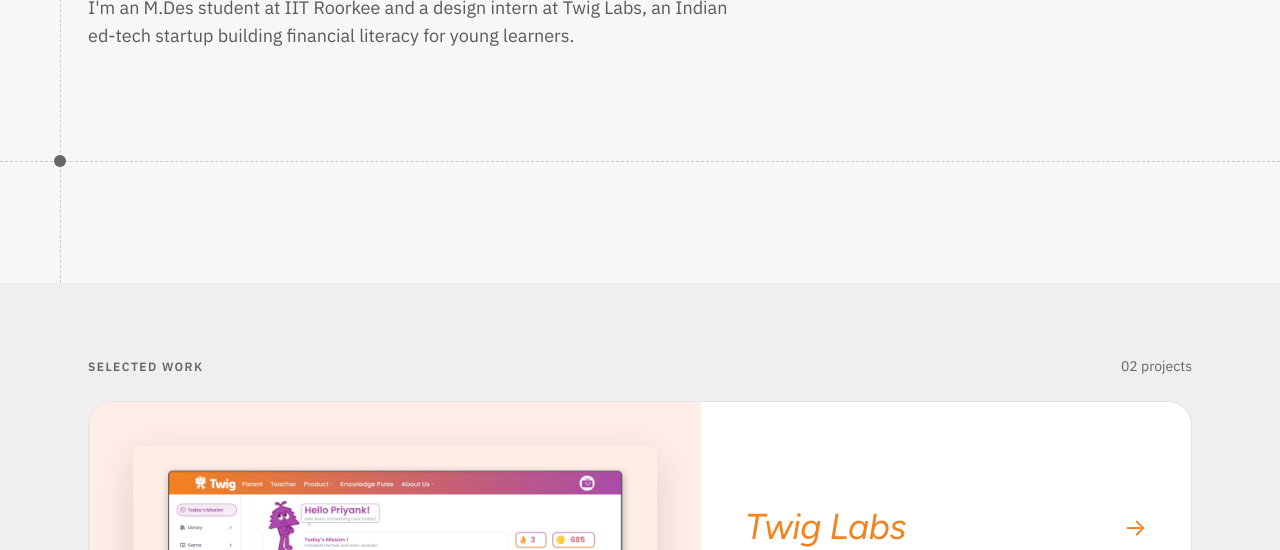
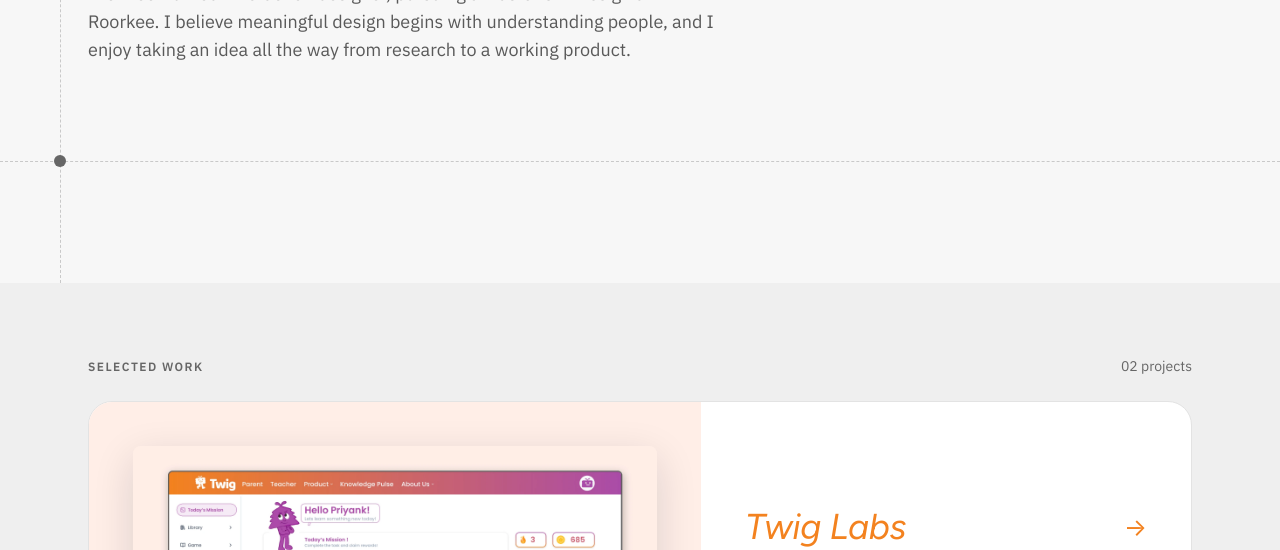
Before and after one commit to designbypriyank/portfolio-site, an Astro site: page / in a window 1280 px wide. Shown: the part 550-1100 px from the top of the page. Built offline with nearby package versions, Linux system fonts and the light colour scheme; Astro itself is replaced by a stand-in of ours.

Commit message:
Home: new hero intro text
Co-Authored-By: Claude Opus 5.5 <noreply@anthropic.com>
Claude-Session: https://claude.ai/code/session_01PcSsmbHZUzsNVc2fAtUKXZ

```diff
--- a/src/data/site.json
+++ b/src/data/site.json
@@ -1,6 +1,7 @@
 {
   "name": "Priyank Savaliya",
   "role": "Interaction & UX designer",
+  "intro": "Architect turned Interaction designer, pursuing a Master’s in Design at IIT Roorkee. I believe meaningful design begins with understanding people, and I enjoy taking an idea all the way from research to a working product.",
   "bio": [
     "I'm an M.Des student at IIT Roorkee and a design intern at Twig Labs, an Indian ed-tech startup building financial literacy for young learners.",
     "My work sits where UX and product design meet education and traditional Indian craft."
--- a/src/pages/index.astro
+++ b/src/pages/index.astro
@@ -14,7 +14,7 @@ import projects from "../data/projects.json";
     <div class="container hero-inner">
       <p class="kicker hero-eyebrow">Portfolio · {site.name.split(" ")[0]}</p>
       <h1>{site.name}<br /><em>{site.role}.</em></h1>
-      <p class="lede">{site.bio[0]}</p>
+      <p class="lede">{site.intro ?? site.bio[0]}</p>
     </div>
   </section>
 
```
Also changed, not shown: .pages.yml.
